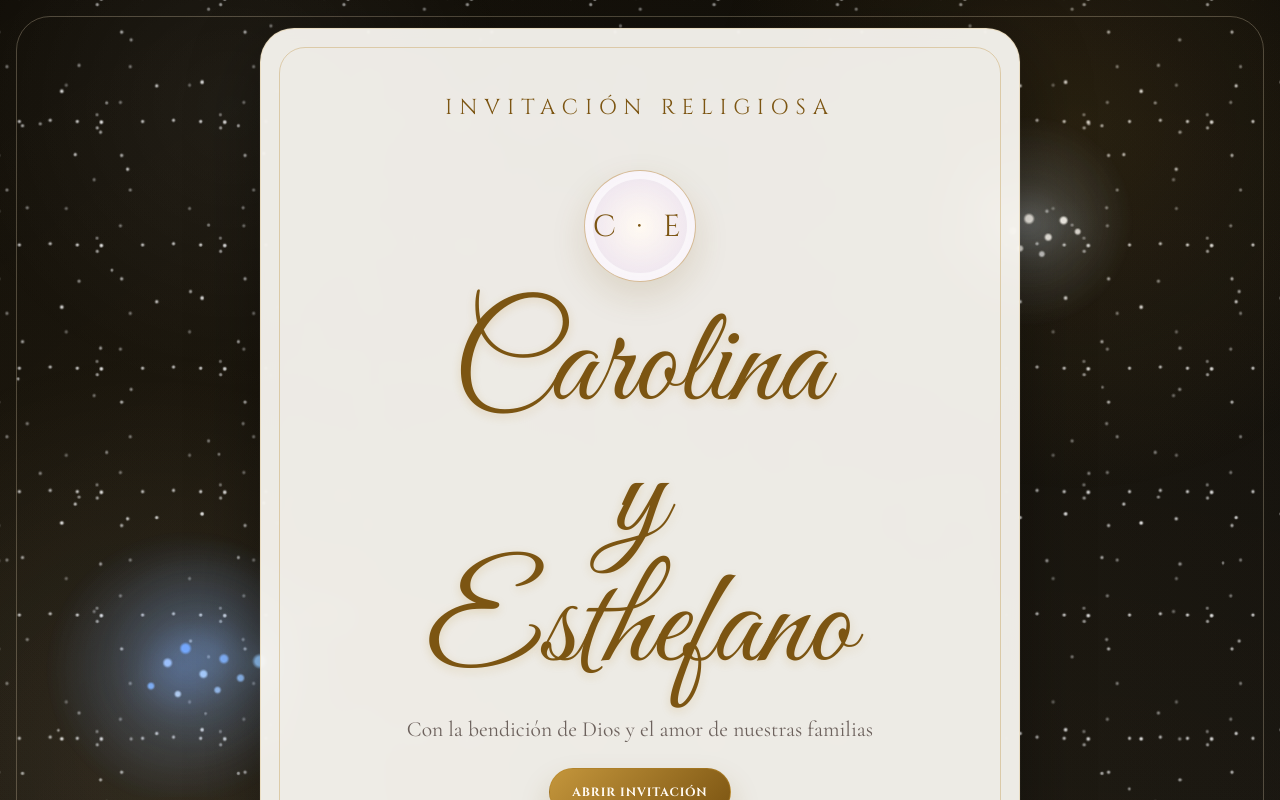
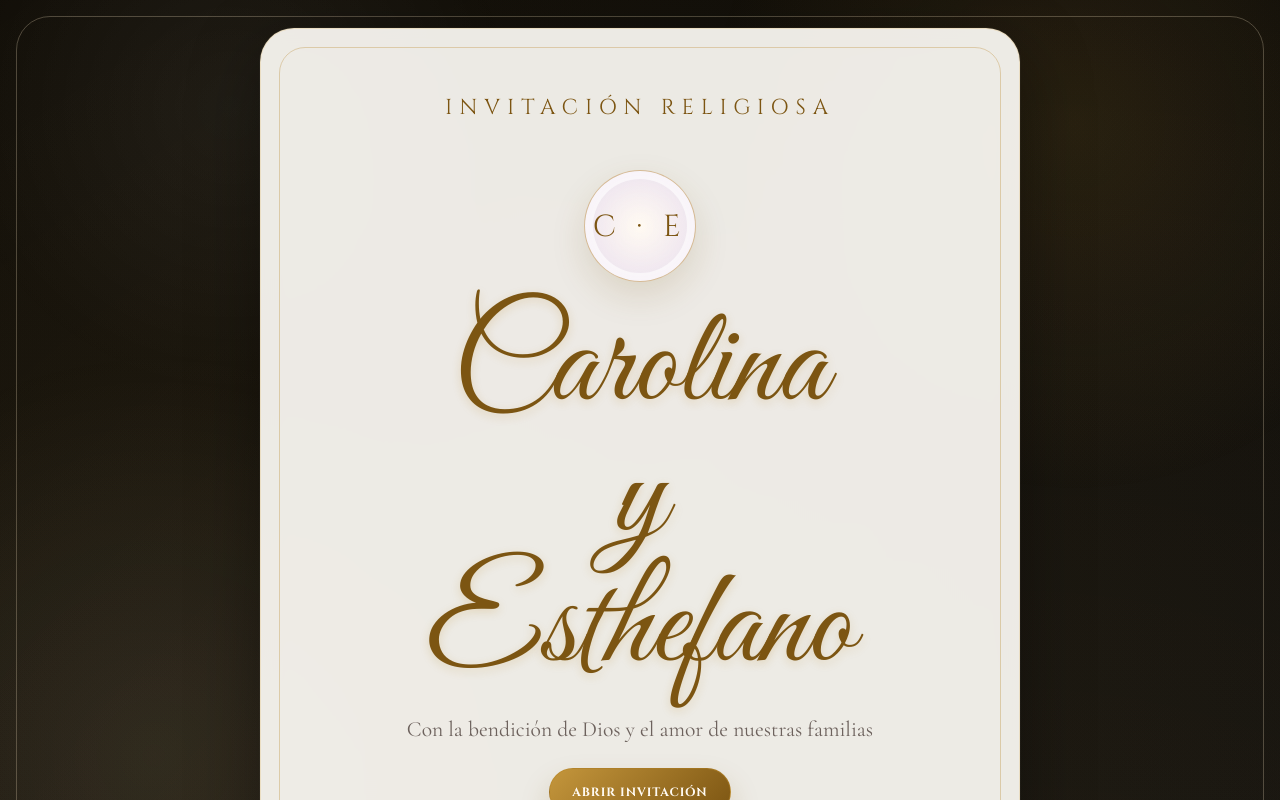
Before and after one commit to innova-space-edu/boda, a Next.js app: page / in a window 1280 px wide. Shown: the top 800 px of the page. Built offline with nearby package versions, Linux system fonts and the light colour scheme; no server answers; the database is empty.

Commit message:
Update chaotic-stars.css

```diff
--- a/app/chaotic-stars.css
+++ b/app/chaotic-stars.css
@@ -1,249 +1,96 @@
 /* =========================================================
-   CIELO ESTRELLADO ELEGANTE
-   - estrellas dispersas
-   - cúmulo azul tipo Pléyades (abajo izquierda)
-   - cúmulo blanco tipo Joyero
-   - estrellas fugaces visibles
+   SOLO ESTRELLAS FUGACES
+   - sin estrellas fijas
+   - solo trazos diagonales visibles
+   - más ligero para la web
    ========================================================= */
 
-/* -------- capa base de estrellas dispersas -------- */
-body::before {
+/* Quitar todas las estrellas y cúmulos anteriores */
+body::before,
+.invitation-page::before,
+.invitation-page::after {
+  content: none !important;
+  background: none !important;
+  animation: none !important;
+  filter: none !important;
+  opacity: 0 !important;
+}
+
+/* Dejar solo estrellas fugaces */
+body::after {
   content: "";
   position: fixed;
-  inset: 0;
-  z-index: -2;
+  inset: -18%;
+  z-index: -1;
   pointer-events: none;
-  opacity: 0.9;
+  opacity: 0;
 
-  background-image:
-    radial-gradient(circle at 1.5% 4%, rgba(255,255,255,.98) 0 1.1px, transparent 2.3px),
-    radial-gradient(circle at 4.8% 23%, rgba(255,255,255,.72) 0 1px, transparent 2px),
-    radial-gradient(circle at 11% 9%, rgba(255,245,220,.88) 0 1px, transparent 2px),
-    radial-gradient(circle at 18% 31%, rgba(255,255,255,.76) 0 1px, transparent 2px),
-    radial-gradient(circle at 23% 7%, rgba(255,255,255,.98) 0 1.1px, transparent 2.2px),
-    radial-gradient(circle at 29% 44%, rgba(255,255,255,.7) 0 1px, transparent 2px),
-    radial-gradient(circle at 35% 3.5%, rgba(255,245,220,.82) 0 1px, transparent 2px),
-    radial-gradient(circle at 41% 26%, rgba(255,255,255,.68) 0 1px, transparent 2px),
-    radial-gradient(circle at 50% 4.5%, rgba(255,255,255,.92) 0 1.05px, transparent 2.1px),
-    radial-gradient(circle at 60% 2.5%, rgba(255,245,220,.8) 0 1px, transparent 2px),
-    radial-gradient(circle at 67% 4.5%, rgba(255,255,255,.9) 0 1px, transparent 2px),
-    radial-gradient(circle at 74% 21%, rgba(255,255,255,.74) 0 1px, transparent 2px),
-    radial-gradient(circle at 82% 3.5%, rgba(255,255,255,.88) 0 1px, transparent 2px),
-    radial-gradient(circle at 88% 2.8%, rgba(255,255,255,.98) 0 1.1px, transparent 2.3px),
-    radial-gradient(circle at 96% 4.8%, rgba(255,245,220,.82) 0 1px, transparent 2px),
-    radial-gradient(circle at 98.2% 8.7%, rgba(255,255,255,.65) 0 1px, transparent 2px),
+  background:
+    linear-gradient(
+      125deg,
+      transparent 0%,
+      rgba(255,255,255,0) 28%,
+      rgba(255,255,255,.98) 48%,
+      rgba(185,220,255,.9) 56%,
+      rgba(255,240,210,.45) 67%,
+      transparent 86%
+    ) -30% -12% / 340px 2.6px no-repeat,
 
-    radial-gradient(circle at 7% 61%, rgba(255,255,255,.52) 0 1px, transparent 2px),
-    radial-gradient(circle at 12% 72%, rgba(255,245,220,.58) 0 1px, transparent 2px),
-    radial-gradient(circle at 25% 59%, rgba(255,255,255,.5) 0 1px, transparent 2px),
-    radial-gradient(circle at 38% 48%, rgba(255,245,220,.45) 0 1px, transparent 2px),
-    radial-gradient(circle at 52% 68%, rgba(255,255,255,.48) 0 1px, transparent 2px),
-    radial-gradient(circle at 73% 74%, rgba(255,255,255,.42) 0 1px, transparent 2px),
-    radial-gradient(circle at 91% 69%, rgba(255,245,220,.5) 0 1px, transparent 2px),
+    linear-gradient(
+      122deg,
+      transparent 0%,
+      rgba(255,255,255,0) 30%,
+      rgba(255,250,235,.96) 49%,
+      rgba(255,255,255,.88) 56%,
+      rgba(255,240,210,.38) 67%,
+      transparent 86%
+    ) 12% -20% / 270px 2.2px no-repeat,
 
-    radial-gradient(circle at 5% 90%, rgba(255,255,255,.55) 0 1px, transparent 2px),
-    radial-gradient(circle at 17% 88%, rgba(255,245,220,.48) 0 1px, transparent 2px),
-    radial-gradient(circle at 31% 95%, rgba(255,255,255,.58) 0 1px, transparent 2px),
-    radial-gradient(circle at 86% 96%, rgba(255,255,255,.56) 0 1px, transparent 2px),
-    radial-gradient(circle at 98% 98%, rgba(255,245,220,.46) 0 1px, transparent 2px);
+    linear-gradient(
+      128deg,
+      transparent 0%,
+      rgba(255,255,255,0) 28%,
+      rgba(255,248,225,.98) 50%,
+      rgba(170,205,255,.88) 58%,
+      rgba(255,235,205,.34) 68%,
+      transparent 86%
+    ) 76% -14% / 380px 2.8px no-repeat;
 
-  transform: translate3d(0, 0, 0) scale(1.02);
-  animation:
-    starFieldFloatA 28s ease-in-out infinite alternate,
-    starFieldTwinkleA 6.2s ease-in-out infinite alternate;
-  will-change: transform, opacity, filter;
+  filter:
+    drop-shadow(0 0 10px rgba(255,255,255,.62))
+    drop-shadow(0 0 16px rgba(180,215,255,.28));
+
+  animation: onlyShootingStars 1.15s cubic-bezier(.2,.55,.22,1) infinite !important;
+  will-change: background-position, opacity, filter;
 }
 
-/* -------- segunda capa para profundidad -------- */
-.invitation-page::before {
-  content: "";
-  position: fixed;
-  inset: 0;
-  z-index: -1;
-  pointer-events: none;
-  opacity: 0.6;
-
-  background-image:
-    radial-gradient(circle at 3% 48%, rgba(255,255,255,.82) 0 .9px, transparent 1.8px),
-    radial-gradient(circle at 10% 35%, rgba(255,255,255,.74) 0 .9px, transparent 1.8px),
-    radial-gradient(circle at 18% 57%, rgba(255,245,220,.62) 0 .9px, transparent 1.8px),
-    radial-gradient(circle at 26% 24%, rgba(255,255,255,.78) 0 .9px, transparent 1.8px),
-    radial-gradient(circle at 34% 63%, rgba(255,255,255,.52) 0 .9px, transparent 1.8px),
-    radial-gradient(circle at 47% 53%, rgba(255,245,220,.58) 0 .9px, transparent 1.8px),
-    radial-gradient(circle at 58% 38%, rgba(255,255,255,.76) 0 .9px, transparent 1.8px),
-    radial-gradient(circle at 71% 58%, rgba(255,255,255,.58) 0 .9px, transparent 1.8px),
-    radial-gradient(circle at 84% 49%, rgba(255,245,220,.56) 0 .9px, transparent 1.8px),
-    radial-gradient(circle at 93% 70%, rgba(255,255,255,.62) 0 .9px, transparent 1.8px),
-
-    radial-gradient(circle at 6% 90%, rgba(255,255,255,.72) 0 .9px, transparent 1.8px),
-    radial-gradient(circle at 17% 88%, rgba(255,245,220,.54) 0 .9px, transparent 1.8px),
-    radial-gradient(circle at 28% 97%, rgba(255,255,255,.74) 0 .9px, transparent 1.8px),
-    radial-gradient(circle at 86% 97%, rgba(255,255,255,.7) 0 .9px, transparent 1.8px),
-    radial-gradient(circle at 98% 98%, rgba(255,245,220,.55) 0 .9px, transparent 1.8px);
-
-  transform: translate3d(0, 0, 0) scale(1.04);
-  animation:
-    starFieldFloatB 36s ease-in-out infinite alternate,
-    starFieldTwinkleB 7.3s ease-in-out infinite alternate;
-  will-change: transform, opacity, filter;
+@keyframes onlyShootingStars {
+  0% {
+    opacity: 0;
+    background-position: -30% -12%, 12% -20%, 76% -14%;
   }
 
-/* -------- cúmulos especiales: Pléyades + Joyero + gigantes -------- */
-.invitation-page::after {
-  content: "";
-  position: fixed;
-  inset: 0;
-  z-index: 0;
-  pointer-events: none;
+  8% {
     opacity: 1;
-
-  background-image:
-    /* Halo Pléyades (abajo izquierda) */
-    radial-gradient(circle at 14% 84%, rgba(92,145,255,.26) 0%, rgba(92,145,255,.11) 3.8%, transparent 11%),
-    radial-gradient(circle at 16.5% 81.5%, rgba(120,175,255,.16) 0%, rgba(120,175,255,.06) 2.8%, transparent 8.8%),
-
-    /* Cúmulo Pléyades */
-    radial-gradient(circle at 12.8% 83.2%, rgba(170,205,255,1) 0 2.8px, transparent 5.4px),
-    radial-gradient(circle at 14.2% 81.4%, rgba(115,170,255,1) 0 3.6px, transparent 6.4px),
-    radial-gradient(circle at 15.6% 84.6%, rgba(185,220,255,1) 0 2.6px, transparent 5px),
-    radial-gradient(circle at 17.2% 82.7%, rgba(132,182,255,1) 0 3px, transparent 5.6px),
-    radial-gradient(circle at 18.5% 85.1%, rgba(150,198,255,.98) 0 2.3px, transparent 4.7px),
-    radial-gradient(circle at 11.5% 86.1%, rgba(128,180,255,.95) 0 2.1px, transparent 4.4px),
-    radial-gradient(circle at 13.6% 87.1%, rgba(205,230,255,.92) 0 1.9px, transparent 4.1px),
-    radial-gradient(circle at 16.7% 86.6%, rgba(165,205,255,.9) 0 2px, transparent 4.2px),
-
-    /* Gigante azul */
-    radial-gradient(circle at 20% 83%, rgba(150,205,255,1) 0 4.3px, transparent 8px),
-
-    /* Estrella roja dispersa */
-    radial-gradient(circle at 25% 77%, rgba(255,120,120,.92) 0 2.7px, transparent 5.4px),
-
-    /* Halo Joyero */
-    radial-gradient(circle at 80% 28%, rgba(255,255,255,.19) 0%, rgba(255,255,255,.08) 3.4%, transparent 9.5%),
-
-    /* Cúmulo Joyero */
-    radial-gradient(circle at 78.8% 29.2%, rgba(255,255,255,1) 0 2.5px, transparent 4.9px),
-    radial-gradient(circle at 80.1% 27.7%, rgba(255,255,255,.98) 0 3.2px, transparent 5.9px),
-    radial-gradient(circle at 81.6% 30%, rgba(255,255,255,.94) 0 2.2px, transparent 4.5px),
-    radial-gradient(circle at 82.8% 27.9%, rgba(255,255,255,.96) 0 2.6px, transparent 4.9px),
-    radial-gradient(circle at 79.4% 31.4%, rgba(255,255,255,.86) 0 1.9px, transparent 4px),
-    radial-gradient(circle at 83.9% 29.3%, rgba(255,255,255,.84) 0 1.8px, transparent 3.9px),
-    radial-gradient(circle at 81.1% 32.1%, rgba(245,248,255,.78) 0 1.7px, transparent 3.8px),
-
-    /* roja cerca del Joyero */
-    radial-gradient(circle at 77.2% 26.4%, rgba(255,110,110,.92) 0 2.9px, transparent 5.5px);
-
-  filter:
-    drop-shadow(0 0 8px rgba(110,170,255,.48))
-    drop-shadow(0 0 12px rgba(255,255,255,.26));
-  transform: translate3d(0,0,0);
-  animation:
-    clusterPulse 4.4s ease-in-out infinite alternate,
-    clusterFloat 17s ease-in-out infinite alternate;
-  will-change: transform, opacity, filter;
   }
 
-/* -------- estrellas fugaces visibles -------- */
-body::after {
-  background:
-    linear-gradient(
-      124deg,
-      transparent 0%,
-      rgba(255,255,255,0) 28%,
-      rgba(255,248,220,.98) 48%,
-      rgba(152,196,255,.88) 54%,
-      rgba(196,150,60,.36) 66%,
-      transparent 84%
-    ) -26% -8% / 290px 2.2px no-repeat,
-
-    linear-gradient(
-      129deg,
-      transparent 0%,
-      rgba(255,255,255,0) 30%,
-      rgba(255,248,220,.96) 50%,
-      rgba(255,255,255,.9) 56%,
-      rgba(196,150,60,.3) 68%,
-      transparent 84%
-    ) 16% -16% / 235px 2px no-repeat,
-
-    linear-gradient(
-      117deg,
-      transparent 0%,
-      rgba(255,255,255,0) 28%,
-      rgba(255,248,220,.98) 50%,
-      rgba(120,180,255,.82) 57%,
-      rgba(196,150,60,.28) 68%,
-      transparent 86%
-    ) 76% -10% / 310px 2.2px no-repeat !important;
-
-  animation: shootingDownSmooth 1.2s cubic-bezier(.2,.55,.22,1) infinite !important;
-  filter: drop-shadow(0 0 9px rgba(255,255,255,.52));
-  will-change: background-position, opacity;
+  28% {
+    opacity: .96;
   }
 
-/* =========================================================
-   ANIMACIONES
-   ========================================================= */
-
-@keyframes starFieldFloatA {
-  0%   { transform: translate3d(0px, 0px, 0) scale(1.02); }
-  25%  { transform: translate3d(-6px, 5px, 0) scale(1.028); }
-  50%  { transform: translate3d(8px, -7px, 0) scale(1.022); }
-  75%  { transform: translate3d(-4px, 9px, 0) scale(1.03); }
-  100% { transform: translate3d(10px, -5px, 0) scale(1.026); }
+  72% {
+    opacity: .82;
   }
 
-@keyframes starFieldFloatB {
-  0%   { transform: translate3d(0px, 0px, 0) scale(1.04); }
-  30%  { transform: translate3d(10px, -6px, 0) scale(1.048); }
-  60%  { transform: translate3d(-8px, 10px, 0) scale(1.044); }
-  100% { transform: translate3d(12px, 8px, 0) scale(1.05); }
-}
-
-@keyframes starFieldTwinkleA {
-  0%   { opacity: 0.7; filter: brightness(.96); }
-  35%  { opacity: 0.9; filter: brightness(1.26); }
-  70%  { opacity: 0.78; filter: brightness(1.04); }
-  100% { opacity: 0.96; filter: brightness(1.34); }
-}
-
-@keyframes starFieldTwinkleB {
-  0%   { opacity: 0.46; filter: brightness(.84); }
-  40%  { opacity: 0.7; filter: brightness(1.16); }
-  75%  { opacity: 0.56; filter: brightness(.96); }
-  100% { opacity: 0.76; filter: brightness(1.2); }
-}
-
-@keyframes clusterPulse {
-  0% {
-    opacity: .94;
-    filter:
-      drop-shadow(0 0 8px rgba(110,170,255,.42))
-      drop-shadow(0 0 10px rgba(255,255,255,.2));
-  }
-  50% {
-    opacity: 1;
-    filter:
-      drop-shadow(0 0 13px rgba(120,185,255,.62))
-      drop-shadow(0 0 18px rgba(255,255,255,.34));
-  }
   100% {
-    opacity: .97;
-    filter:
-      drop-shadow(0 0 10px rgba(110,170,255,.5))
-      drop-shadow(0 0 13px rgba(255,255,255,.25));
+    opacity: 0;
+    background-position: 62% 118%, 92% 122%, 146% 132%;
   }
 }
 
-@keyframes clusterFloat {
-  0%   { transform: translate3d(0px, 0px, 0); }
-  50%  { transform: translate3d(4px, -3px, 0); }
-  100% { transform: translate3d(-5px, 4px, 0); }
+@media (prefers-reduced-motion: reduce) {
+  body::after {
+    animation: none !important;
+    opacity: .35;
   }
-
-@keyframes shootingDownSmooth {
-  0%   { opacity: 0; background-position: -26% -8%, 16% -16%, 76% -10%; }
-  10%  { opacity: .98; }
-  70%  { opacity: .88; }
-  100% { opacity: 0; background-position: 62% 116%, 92% 120%, 142% 128%; }
 }
```
Lines whose indentation alone changed are shown as unchanged.
